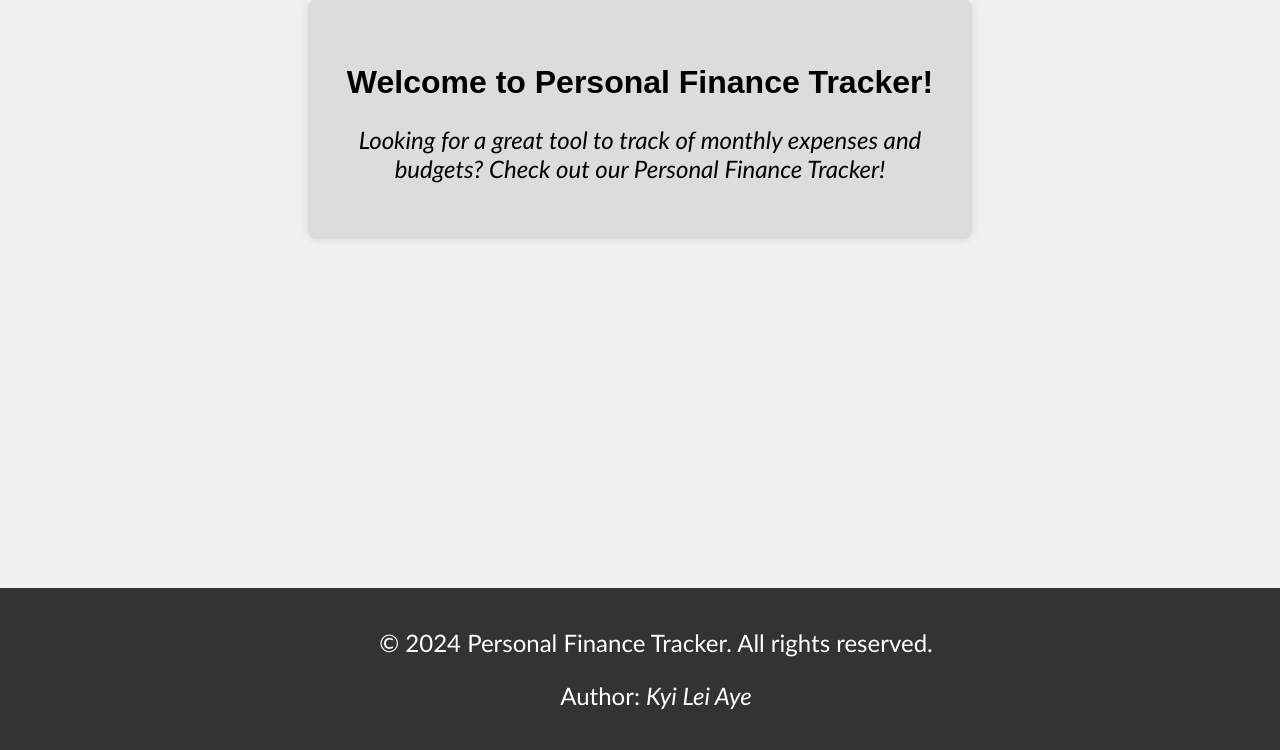
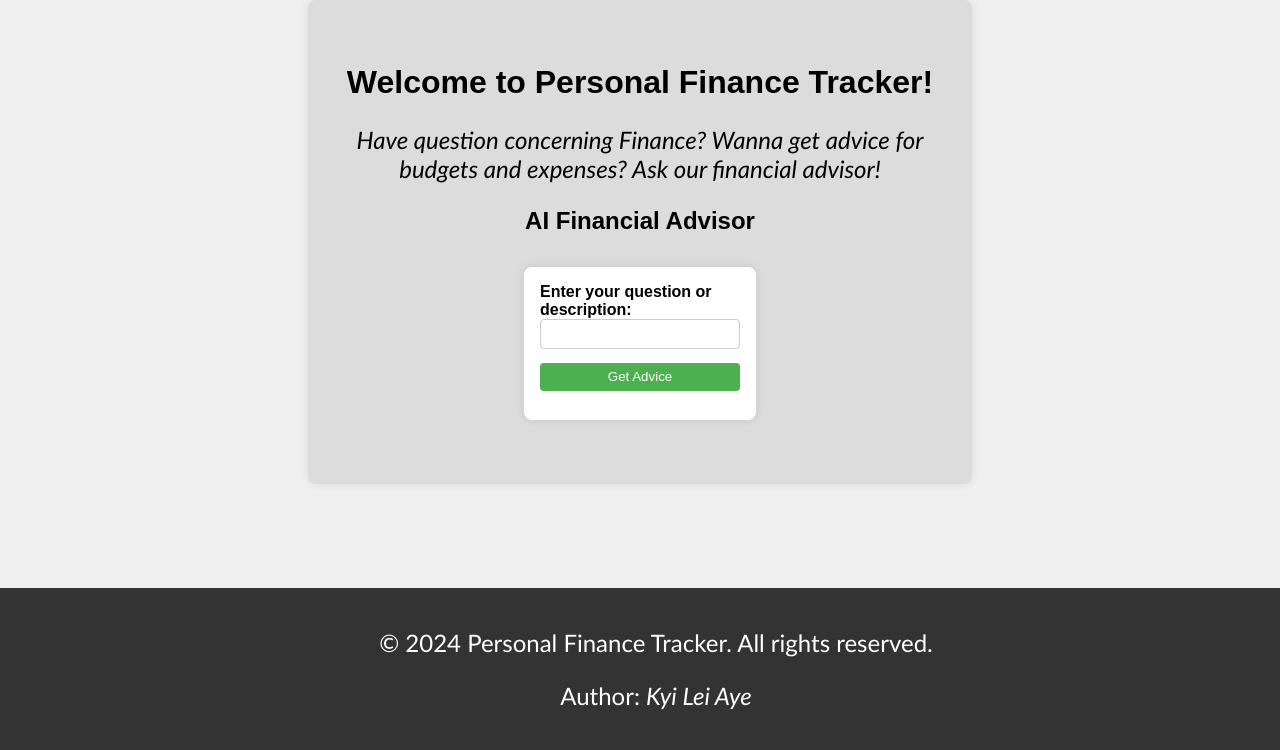
Before and after one commit to kyileiaye2021/Personal_Finance_Tracker, a Flask app: page / in a window 1280 px wide. Shown: the part 50-800 px from the top of the page. Run offline with Flask 3, Linux system fonts and the light colour scheme; a user stored in the database is signed in.

Commit message:
Added template for chatbot financial advisor

```diff
--- a/app.py
+++ b/app.py
@@ -8,7 +8,7 @@ from wtforms import StringField, PasswordField, SubmitField
 from wtforms.validators import DataRequired, Length, Email, EqualTo, ValidationError
 from werkzeug.security import generate_password_hash, check_password_hash
 from project import add_transaction, set_budget, check_budget_status, generate_report
-import joblib # to load ml models
+#import joblib # to load ml models
 
 #initialize he flask application
 app = Flask(__name__)
@@ -26,7 +26,7 @@ db = SQLAlchemy(app) #create an instance of SQLAlchemy class, which interacts wi
 login_manager = LoginManager(app) #initialize loginManager instance linked to flask application
 login_manager.login_view = 'login' #set the view function to be called for users who need to login. This means if a user tries to access a route that requires authentication, they will be redirected to the 'login' view
 
-openai.api_key = 'your_openai_api_key'  #set the openai api key for authentication
+openai.api_key = 'secret_key'  #set the openai api key for authentication
 
 #define User model which represents user table in database
 class User(db.Model, UserMixin): #User class inherits from db.Model and UserMixin - making it a model in SQLAlchemy
@@ -169,6 +169,7 @@ def ai_advice():
     user_input = request.json.get('input') #get the value associated with the key 'input' from the JSON data sent in the POST request
     response = openai.Completion.create( #call open ai api to get completion based on the user input
         model="text-davinci-003", #specify the model to use
+        temperature = 0.5, # a number between 0 and 1 with higher numbers being more random. Higher numbers may be more creative, but they also make the results less predictable.
         prompt=f"Provide financial advice based on the following input: {user_input}", #construct the prompt to provide financial advice
         max_token=150 #Limit the response length
     )
--- a/templates/index.html
+++ b/templates/index.html
@@ -4,9 +4,36 @@
     <h1>Welcome to Personal Finance Tracker!</h1>
 
     <p>
-        <i>Looking for a great tool to track of monthly expenses and budgets? Check out our Personal Finance Tracker!</i>
+        <i>Have question concerning Finance? Wanna get advice for budgets and expenses? Ask our financial advisor!</i>
     </p>
-    <h2AI Financial Advisor></h2>
+    <h2>AI Financial Advisor</h2> <!--Getting user input prompt-->
+    <form id="ai-form">
+        <label for="ai_input">Enter your question or description: </label>
+        <input type="text" id="ai_input" name="ai_input" required> <!--The id attribute uniquely identifies the input field, allowing it to be accessed by JavaScript-->
+        <button type="submit">Get Advice</button>
+    </form>
 
+    <div id="ai_response" style="margin-top: 1em;"></div> <!--a container for displaying the AI generated advice-->
+
+    <script>
+        document.getElementById('ai-form').addEventListener('submit', function(event)){
+            event.preventDefault(); //prevent the default reloading page after getting the form input
+            const userInput = document.getElementById('ai-input').value; //retrieve the value entered in the input field with the ID 'ai_input' and store it in the var
+
+            fetch('/ai_advice', {
+                method: 'POST',
+                headers: {
+                    'Content-Type': 'application/json',
+                },
+                body: JSON.stringify({ input: userInput }),
+            })
+            .then(response => response.json())
+            .then(data => {
+                const responseDiv = document.getElementById('ai_response');
+                responseDiv.innerHTML = `<p>Advice: ${data.advice}</p>`;
+            });
+
+        });
+    </script>
 </div>
 {% endblock %}
--- a/templates/register.html
+++ b/templates/register.html
@@ -3,6 +3,10 @@
 
 {% block content %}
 <div class="container">
+    <h1> Welcome To Personal Finance Tracker! </h1>
+    <p>
+        <i>Looking for a great tool to track of monthly expenses and budgets? Check out our Personal Finance Tracker!</i>
+    </p>
 
     <h2>Register</h2>
 
```
